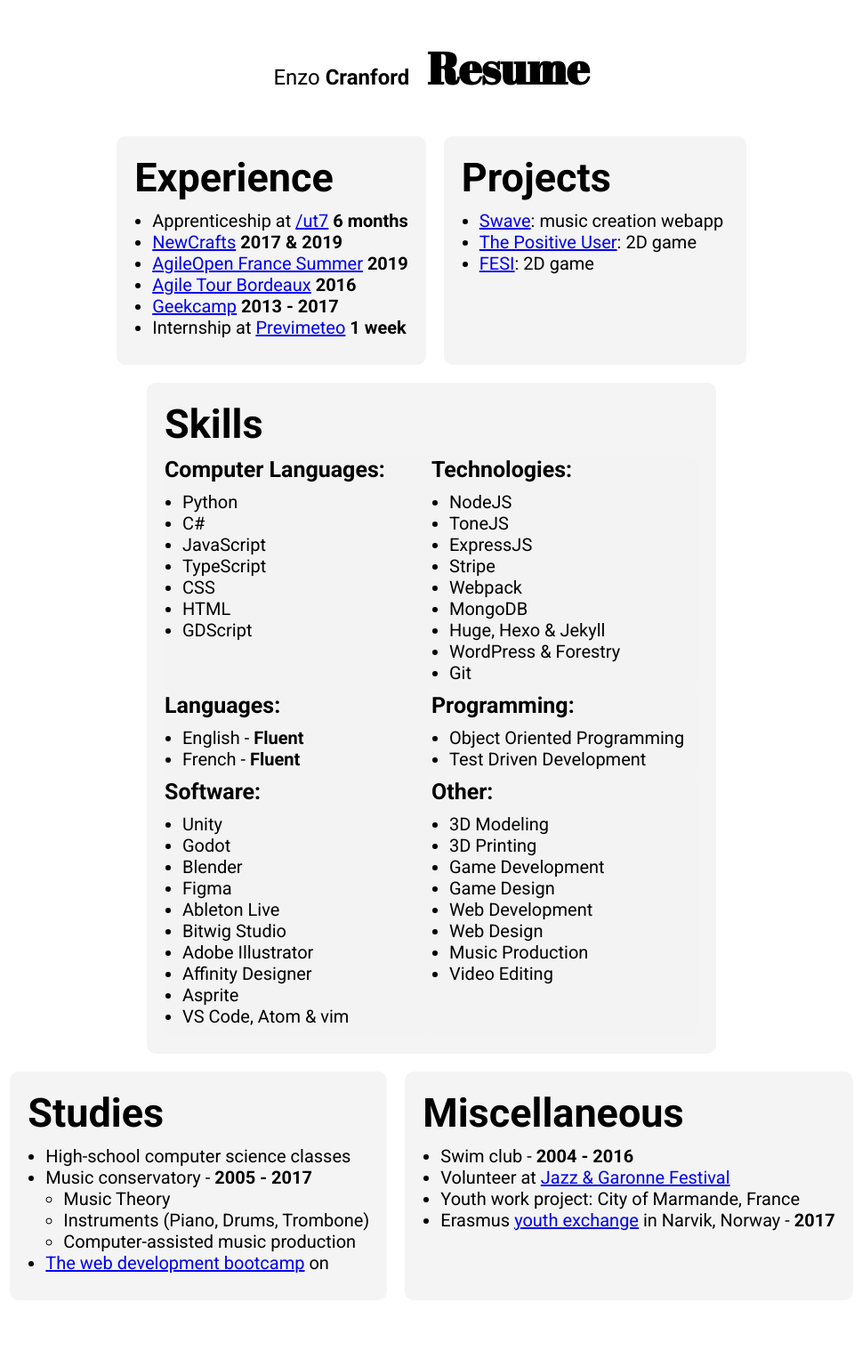
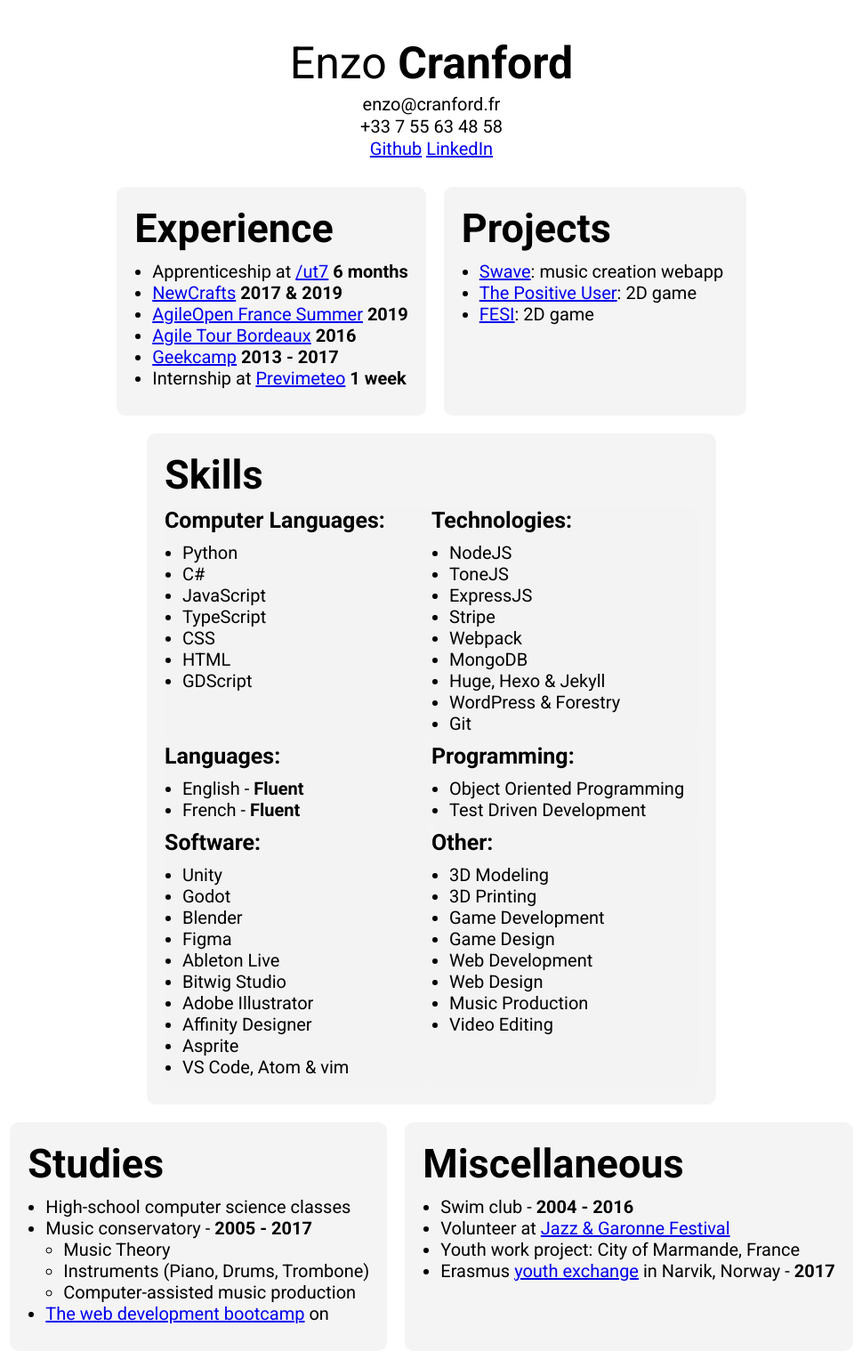
Before and after one commit to enzoritto/enzo.cranford.fr, a Jekyll site: the page built from resume.html, in a window 1280 px wide. Shown: the whole page at 89% size, without its empty margins (155-1124 px from the left). Built offline with Jekyll 4.4.1, drawn with Linux system fonts in a browser that asks for light colours; before the commit the page ends 1479 px from its top, so only the background shows below that.

Commit message:
Add contact info

```diff
--- a/_sass/main.scss
+++ b/_sass/main.scss
@@ -45,17 +45,19 @@
 
 header {
   display: flex;
-  justify-content: center;
-  align-items: baseline;
+  flex-direction: column;
+  align-items: center;
+  margin-bottom: 2rem;
 
   & h1 {
-    font-family: 'Abril Fatface', cursive;
     font-size: 5rem;
-    margin-left: 2rem;
+    margin-bottom: .5rem;
+    font-weight: 400;
   }
-  & h2 {
-    font-size: 2.4rem;
-    font-weight: 400;
+  & p {
+    font-size: 2rem;
+    margin-top: 0;
+    margin-bottom: 0.1rem;
   }
 
   @include breakpoint(xs) {
--- a/resume.html
+++ b/resume.html
@@ -4,8 +4,10 @@
 ---
 
 <header>
-  <h2>Enzo <strong>Cranford</strong></h2>
-  <h1>Resume</h1>
+  <h1>Enzo <strong>Cranford</strong></h1>
+  <p>enzo@cranford.fr</p>
+  <p>+33 7 55 63 48 58</p>
+  <p><a href="https://www.github.com/zoford">Github</a>    <a href="https://www.linkedin.com/zoford">LinkedIn</a></p>
 </header>
 <main class="blocks">
   <div class="block">
```
